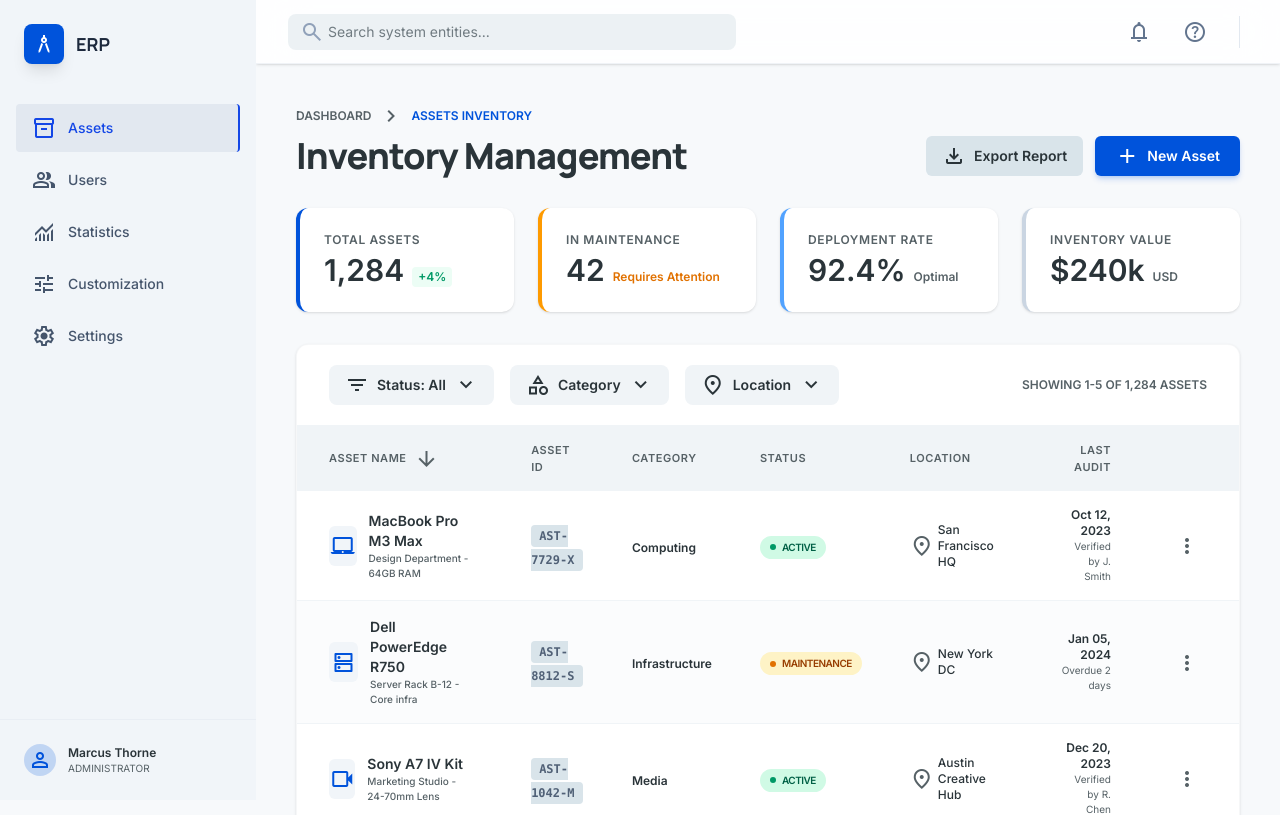
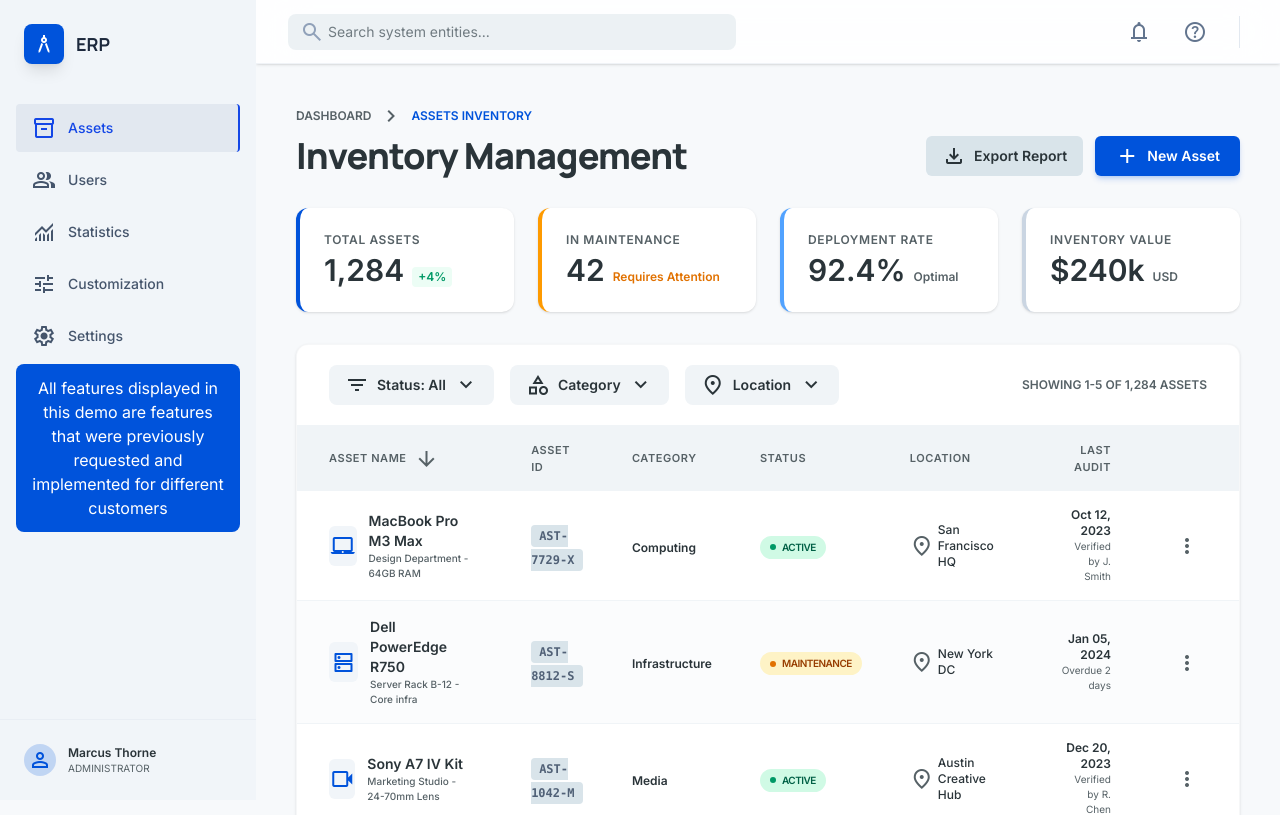
Before and after one commit to A1iHassan/ERP, a React (Vite) app in the folder app/: page /assets in a window 1280 px wide. Shown: the top 815 px of the page. Built offline with nearby package versions, Linux system fonts and the light colour scheme.

Commit message:
added demo lable

```diff
--- a/app/index.html
+++ b/app/index.html
@@ -1,21 +1,21 @@
 <!doctype html>
 <html lang="en">
+
 <head>
   <meta charset="UTF-8" />
   <link rel="icon" type="image/svg+xml" href="/vite.svg" />
   <meta name="viewport" content="width=device-width, initial-scale=1.0" />
-    <title>Atheneum ERP — Precision Architect</title>
+  <title>ERP Demo</title>
   <link
     href="https://fonts.googleapis.com/css2?family=Manrope:wght@400;600;700;800&family=Inter:wght@400;500;600&display=swap"
-      rel="stylesheet"
-    />
-    <link
-      href="https://fonts.googleapis.com/css2?family=Material+Symbols+Outlined:wght,FILL@100..700,0..1&display=swap"
-      rel="stylesheet"
-    />
+    rel="stylesheet" />
+  <link href="https://fonts.googleapis.com/css2?family=Material+Symbols+Outlined:wght,FILL@100..700,0..1&display=swap"
+    rel="stylesheet" />
 </head>
+
 <body>
   <div id="root"></div>
   <script type="module" src="/src/main.tsx"></script>
 </body>
+
 </html>
--- a/app/src/layouts/AppLayout.tsx
+++ b/app/src/layouts/AppLayout.tsx
@@ -42,6 +42,9 @@ export default function AppLayout() {
               <span className="text-sm font-medium">{item.label}</span>
             </NavLink>
           ))}
+          <div className="rounded-lg p-3 text-center text-white bg-primary">
+            All features displayed in this demo are features that were previously requested and implemented for different customers
+          </div>
         </nav>
 
         <div className="px-6 pt-6 mt-auto border-t border-slate-200/50">
```
Lines whose indentation alone changed are shown as unchanged.
